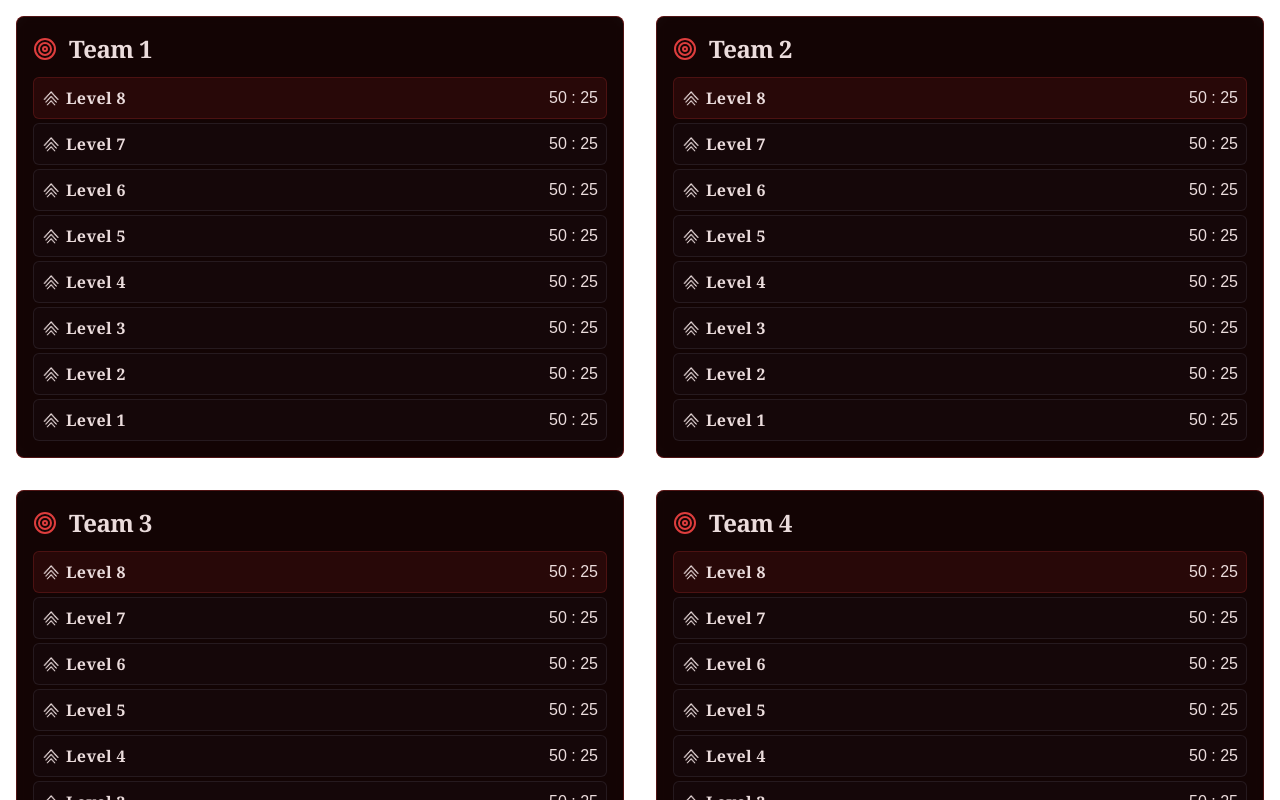
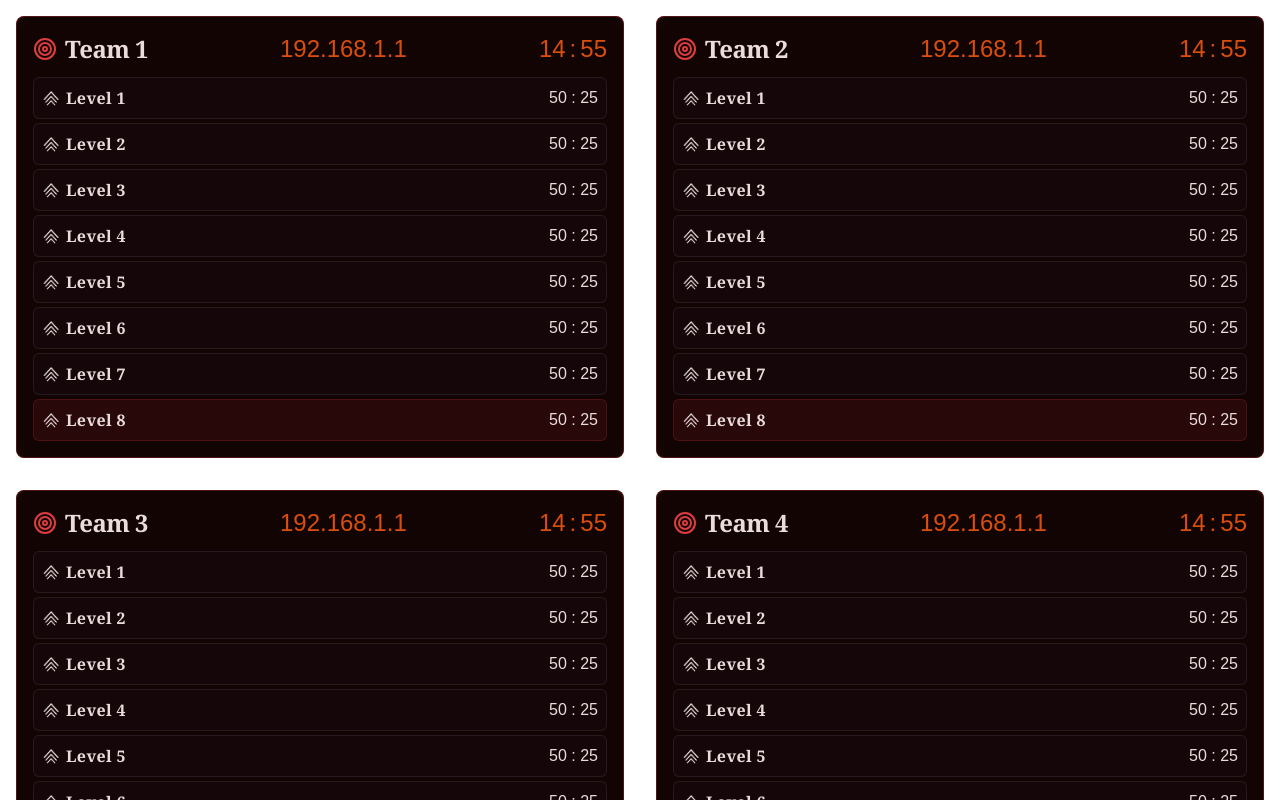
Before and after one commit to Archi-shaw/RaidersReckoningBombLeaderboard, a Next.js app: page /LeaderBoard in a window 1280 px wide. Shown: the top 800 px of the page. Built offline with nearby package versions, Linux system fonts and the light colour scheme.

Commit message:
fixup layout and added ip and teambased global timer

```diff
--- a/app/GameTimer/page.jsx
+++ b/app/GameTimer/page.jsx
@@ -1,8 +1,8 @@
 "use client"
 import React, { useEffect, useState } from 'react';
 
-const GameTimer = ({ intialMinute = 5, initialSecond = 0 }) => {
-  const [time, setTime] = useState({ minute: intialMinute, second: initialSecond });
+const GameTimer = ({ initialMinute = 5, initialSecond = 0 }) => {
+  const [time, setTime] = useState({ minute: initialMinute, second: initialSecond });
   const [date, setDate] = useState("");
 
   useEffect(() => {
@@ -26,16 +26,15 @@ const GameTimer = ({ intialMinute = 5, initialSecond = 0 }) => {
   }, []);
 
   return (
-    <div className="flex flex-row items-end justify-between mt-2 overflow-hidden">
-      <div className='text-white text-5xl mx-11 mb-5 font-serif font-bold'>  LEADERBOARD 🏆 </div>
-      <div className="flex mx-12 mt-3 gap-2">
-        <span className="font-dseg7 text-7xl text-orange-600 text-shadow-lg shadow-orange-500/50">
+    <div className=" flex flex-row items-end justify-between overflow-hidden">
+      <div className="flex gap-1 items-center">
+        <span className="font-dseg7 text-2xl text-orange-600 text-shadow-lg shadow-orange-500/50">
         {String(time.minute).padStart(2, "0")}
         </span>
-        <span className="font-dseg7 text-7xl text-orange-600 text-shadow-lg shadow-orange-500/50">
+        <span className="font-dseg7 text-2xl text-orange-600 text-shadow-lg shadow-orange-500/50">
           :
         </span>
-        <span className="font-dseg7 text-7xl text-orange-600 text-shadow-lg shadow-orange-500/50">
+        <span className="font-dseg7 text-2xl text-orange-600 text-shadow-lg shadow-orange-500/50">
           {String(time.second).padStart(2, "0")}
         </span>
       </div>
--- a/app/LeaderBoard/page.jsx
+++ b/app/LeaderBoard/page.jsx
@@ -19,6 +19,7 @@ import {
 import { CSS } from '@dnd-kit/utilities';
 import { Target } from 'lucide-react';
 import {zone, zonesData} from "@/app/data/Leaderboard";
+import GameTimer from "@/app/GameTimer/page";
 
 const SortableTeam = ({ id, team, index }) => {
   const {
@@ -100,15 +101,20 @@ const SortableZone = ({ zone, zoneIndex }) => {
         <div className="absolute -inset-[1px] bg-gradient-to-r from-red-500/20 to-transparent rounded-lg blur opacity-0 group-hover:opacity-100 transition-opacity duration-300" />
         <div>
           <div className="flex items-center justify-between">
-            <div className="flex items-center gap-3 mb-3">
-              <Target className="w-6 h-6 text-red-500" />
-              <h2 className="text-xl md:text-2xl font-bold tracking-tight font-serif">{zone.name}</h2>
+            <div className="flex w-full justify-between items-center gap-3 mb-3">
+              <h2 className="flex items-center gap-2 text-xl md:text-2xl font-bold tracking-tight font-serif">
+                <Target className="w-6 h-6 text-red-500"/>
+                {zone.name}</h2>
+              <span className="font-dseg7 text-2xl text-orange-600 text-shadow-lg shadow-orange-500/50">
+                192.168.1.1
+              </span>
+              <GameTimer initialMinute={15} initialSecond={0}/>
             </div>
           </div>
 
           <SortableContext
-            items={zone.teams.map((team) => `${team}-${zoneIndex}`)}
-            strategy={verticalListSortingStrategy}
+              items={zone.teams.map((team) => `${team}-${zoneIndex}`)}
+              strategy={verticalListSortingStrategy}
           >
             <ul className="space-y-1">
               {zone.teams.map((team, index) => (
@@ -119,7 +125,7 @@ const SortableZone = ({ zone, zoneIndex }) => {
                   index={index}
                   zoneIndex={zoneIndex}
                 />
-              ))}
+              )).reverse()}
             </ul>
           </SortableContext>
         </div>
--- a/app/page.js
+++ b/app/page.js
@@ -4,7 +4,7 @@ import SplashScreen from "@/app/SplashScreen/page";
 import GameTimer from "./GameTimer/page";
 import Leaderboard from "@/app/LeaderBoard/page"
 import BackgroundMusic from "./BackgroundMusic/page";
-import { useState } from "react";
+import React, { useState } from "react";
 export default function Home() {
   const[showSplash,setShowSplash] = useState(true)
   return (
@@ -12,12 +12,12 @@ export default function Home() {
     {showSplash? (
       <SplashScreen onComplete = {() =>{setShowSplash(false)}} />
     ) : (
-   <div className="bg-container w-screen h-screen">
-      <div className="overlay"></div>
-      <GameTimer initialMinutes={5} initialSeconds={0} />
-      <Leaderboard />
-      <BackgroundMusic />
-    </div>
+        <div className="bg-container w-screen h-screen">
+          <div className="overlay"></div>
+          <div className='text-white text-5xl mx-11 mb-5 font-serif font-bold text-center p-4'>LEADERBOARD</div>
+          <Leaderboard/>
+          <BackgroundMusic/>
+        </div>
     )}
     </>
   );
```
